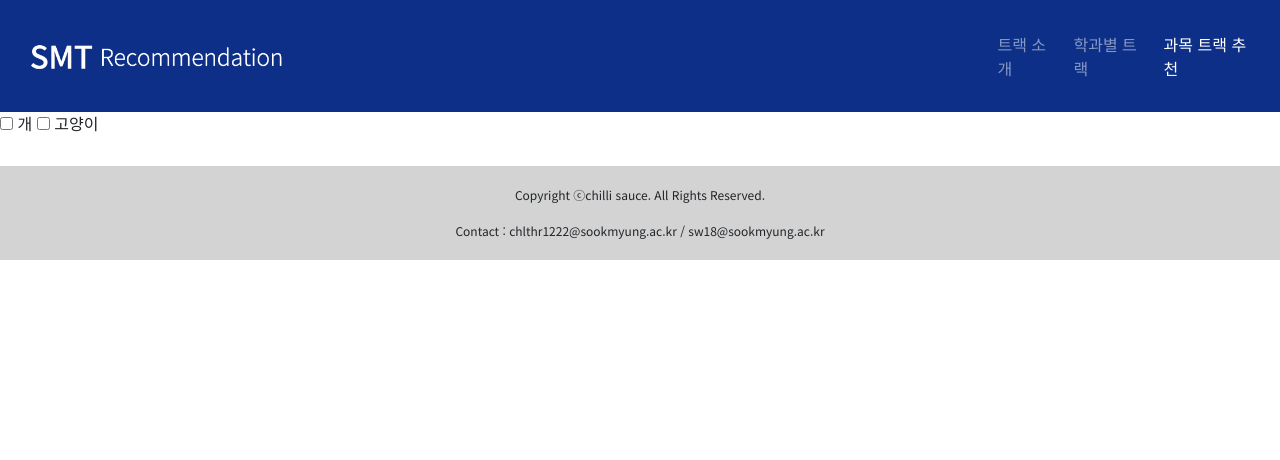
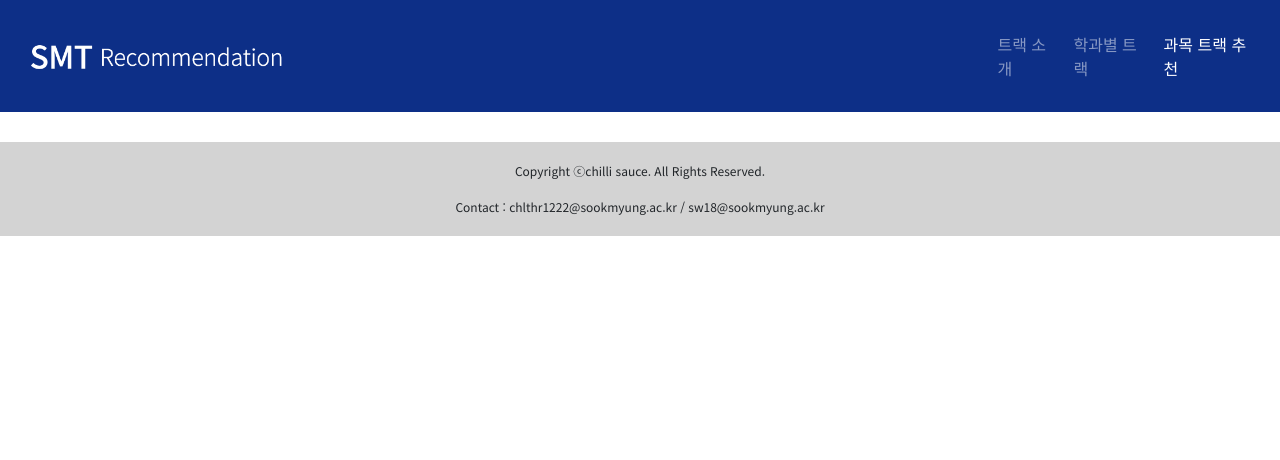
Before and after one commit to 1010Min/-chili-sauce, a Flask app: page /recommend in a window 1280 px wide. Shown: the top 460 px of the page. Run offline with Flask 2, Linux system fonts and the light colour scheme; data that the repository does not hold is empty; some libraries are stand-ins or nearby versions.

Commit message:
UPDATE : 주석 삭제

```diff
--- a/templates/recommend.html
+++ b/templates/recommend.html
@@ -58,11 +58,6 @@
                         onclick='getCheckboxValue()'/> ${keyword}`
                         $('#reviews-box').append(temp_html)
                     }
-                    // let temp_html= `<input type='checkbox'
-                    // name='animal'
-                    // value=${keyword}
-                    // onclick='getCheckboxValue()'/> ${keyword}`
-                    // $('#reviews-box').append(temp_html)
                 }
             }
         })
@@ -90,16 +85,6 @@
     </div>
 </nav>
 
-<input type='checkbox'
-       name='animal'
-       value='dog'
-       onclick='getCheckboxValue()'/> 개
-
-<input type='checkbox'
-       name='animal'
-       value='cat'
-       onclick='getCheckboxValue()'/> 고양이
-
 <div id="reviews-box"></div>
 
 <div id='result'></div>
```
